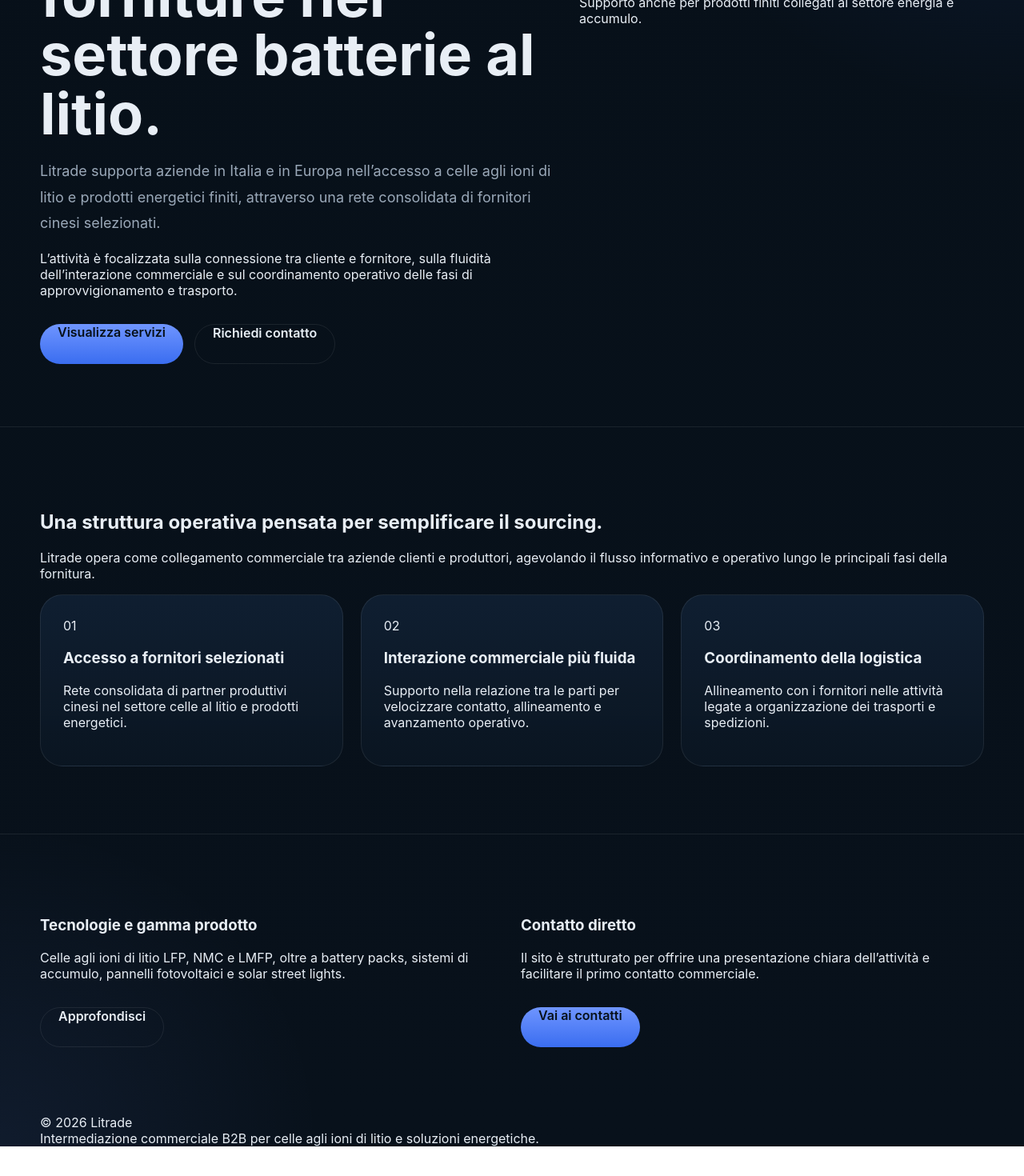
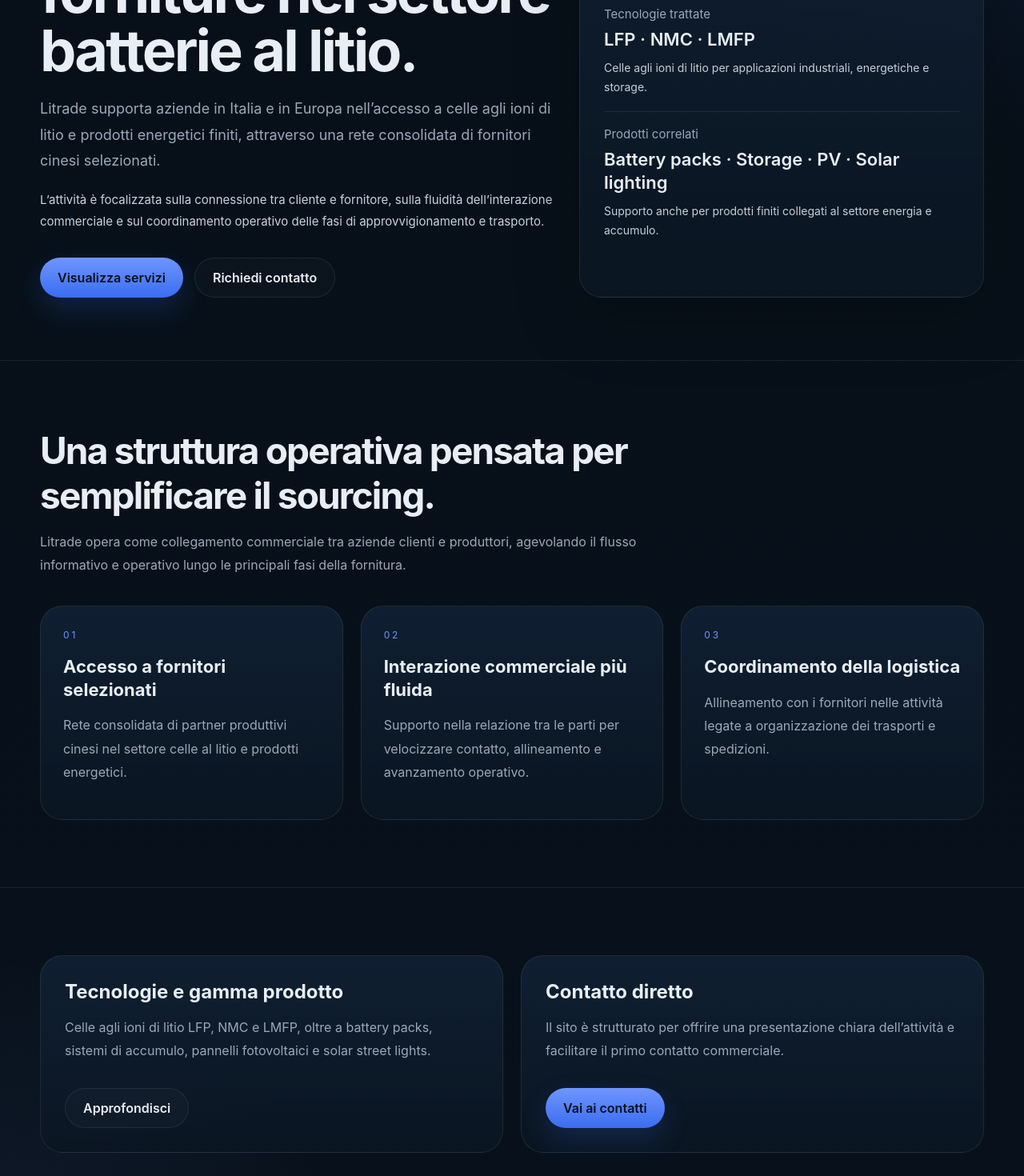
Before and after one commit to LitradeEU/Litrade-site, a Next.js app: page / in a window 1280 px wide. Shown: the part 400-1870 px from the top of the page at 80% size. Before the commit the page ends 1833 px from the top, so only its background shows below. Built offline with nearby package versions, Linux system fonts and the light colour scheme.

Commit message:
Update globals.css

```diff
--- a/styles/globals.css
+++ b/styles/globals.css
@@ -45,8 +45,6 @@
   width: min(var(--max), calc(100% - 40px));
   margin: 0 auto;
 }
-
-/* HEADER */
 
 .header {
   position: sticky;
@@ -138,8 +136,6 @@
   transform: scaleX(1);
 }
 
-/* HERO */
-
 .hero {
   padding: 92px 0 78px;
 }
@@ -148,88 +144,319 @@
   display: grid;
   grid-template-columns: 1.12fr 0.88fr;
   gap: 30px;
+  align-items: stretch;
+}
+
+.eyebrow {
+  font-size: 12px;
+  text-transform: uppercase;
+  letter-spacing: 0.28em;
+  color: var(--muted);
+}
+
+.hero h1,
+.section-heading h2,
+.page-hero h1 {
+  letter-spacing: -0.04em;
 }
 
 .hero h1 {
   font-size: clamp(42px, 6vw, 72px);
   line-height: 1.02;
   margin: 18px 0 20px;
+  max-width: 800px;
 }
 
 .lead {
   color: var(--muted);
   font-size: 18px;
+  line-height: 1.82;
+  max-width: 760px;
+}
+
+.hero-sublead {
+  margin-top: 18px;
+  color: #c7d2df;
+  font-size: 15px;
   line-height: 1.8;
+  max-width: 720px;
 }
 
 .actions {
   display: flex;
+  flex-wrap: wrap;
   gap: 14px;
   margin-top: 32px;
 }
 
 .btn-primary,
 .btn-secondary {
+  display: inline-flex;
+  align-items: center;
+  justify-content: center;
   min-height: 50px;
   padding: 0 22px;
   border-radius: 999px;
   font-weight: 600;
+  transition: transform 0.2s ease, opacity 0.2s ease, border-color 0.2s ease;
 }
 
 .btn-primary {
   background: linear-gradient(180deg, var(--accent-soft), var(--accent));
   color: #071019;
+  box-shadow: 0 14px 34px var(--glow);
+}
+
+.btn-primary:hover {
+  transform: translateY(-1px);
+  opacity: 0.98;
 }
 
 .btn-secondary {
   border: 1px solid var(--line);
+  background: rgba(255, 255, 255, 0.02);
+  color: var(--text);
 }
 
-/* SECTIONS */
+.btn-secondary:hover {
+  border-color: rgba(111, 149, 255, 0.32);
+  transform: translateY(-1px);
+}
+
+.hero-panel,
+.card,
+.band,
+.contact-card {
+  background: linear-gradient(180deg, rgba(18, 35, 56, 0.78), rgba(11, 22, 34, 0.92));
+  border: 1px solid var(--line);
+  border-radius: 28px;
+}
+
+.hero-panel {
+  padding: 30px;
+  box-shadow: 0 28px 80px rgba(0, 0, 0, 0.28);
+}
+
+.panel-label {
+  color: var(--muted);
+  font-size: 12px;
+  text-transform: uppercase;
+  letter-spacing: 0.22em;
+  margin-bottom: 22px;
+}
+
+.metric {
+  padding: 18px 0;
+  border-bottom: 1px solid var(--line);
+}
+
+.metric:last-child {
+  border-bottom: 0;
+  padding-bottom: 0;
+}
+
+.metric-title {
+  font-size: 15px;
+  color: var(--muted);
+  margin-bottom: 8px;
+}
+
+.metric-value {
+  font-size: 22px;
+  line-height: 1.35;
+  font-weight: 600;
+}
+
+.metric-note {
+  margin-top: 8px;
+  color: #c3cfda;
+  line-height: 1.7;
+  font-size: 14px;
+}
 
 .section {
   padding: 84px 0;
   border-top: 1px solid var(--line);
 }
 
+.section-heading {
+  max-width: 770px;
+  margin-bottom: 36px;
+}
+
+.section-heading h2 {
+  font-size: clamp(30px, 4vw, 46px);
+  margin: 0 0 14px;
+}
+
+.section-heading p,
+.card p,
+.footer,
+.page-hero p,
+.list li,
+.grid-note,
+.band p {
+  color: var(--muted);
+  line-height: 1.82;
+}
+
+.grid-3,
 .grid-2 {
   display: grid;
-  grid-template-columns: repeat(2, 1fr);
   gap: 22px;
 }
 
 .grid-3 {
-  display: grid;
   grid-template-columns: repeat(3, 1fr);
-  gap: 22px;
+}
+
+.grid-2 {
+  grid-template-columns: repeat(2, 1fr);
 }
 
 .card {
   padding: 28px;
-  border-radius: 28px;
-  border: 1px solid var(--line);
-  background: linear-gradient(180deg, rgba(18,35,56,0.78), rgba(11,22,34,0.92));
+  transition: border-color 0.2s ease, transform 0.2s ease;
+}
+
+.card:hover {
+  transform: translateY(-2px);
+  border-color: rgba(111, 149, 255, 0.2);
+}
+
+.card-number {
+  color: var(--accent-soft);
+  font-size: 12px;
+  text-transform: uppercase;
+  letter-spacing: 0.24em;
+  margin-bottom: 18px;
+}
+
+.card h3 {
+  margin: 0 0 14px;
+  font-size: 22px;
+  line-height: 1.3;
+}
+
+.band {
+  padding: 30px;
+}
+
+.band h3 {
+  margin: 0 0 12px;
+  font-size: 24px;
 }
 
 .list {
   list-style: none;
   padding: 0;
+  margin: 0;
 }
 
 .list li {
-  padding: 12px 0;
+  padding: 15px 0;
   border-bottom: 1px solid var(--line);
 }
 
-/* CONTACT */
+.list li:last-child {
+  border-bottom: 0;
+}
+
+.footer {
+  padding: 28px 0 42px;
+  border-top: 1px solid var(--line);
+  font-size: 14px;
+}
+
+.footer-inner {
+  display: flex;
+  align-items: center;
+  justify-content: space-between;
+  gap: 18px;
+}
+
+.footer-note {
+  color: var(--muted);
+}
+
+.page-hero {
+  padding: 82px 0 38px;
+}
 
 .contact-wrap {
   display: grid;
-  grid-template-columns: 1fr 1fr;
+  grid-template-columns: 1fr 0.9fr;
   gap: 24px;
 }
 
-/* ===== EXTENSIONS ===== */
+.contact-card {
+  padding: 28px;
+}
+
+.contact-row {
+  padding: 16px 0;
+  border-bottom: 1px solid var(--line);
+}
+
+.contact-row:last-child {
+  border-bottom: 0;
+}
+
+.contact-label {
+  color: var(--muted);
+  font-size: 13px;
+  margin-bottom: 6px;
+}
+
+.contact-value {
+  font-size: 20px;
+  font-weight: 600;
+}
+
+@media (max-width: 980px) {
+  .hero-grid,
+  .grid-3,
+  .grid-2,
+  .contact-wrap {
+    grid-template-columns: 1fr;
+  }
+
+  .nav {
+    gap: 16px;
+    font-size: 13px;
+  }
+}
+
+@media (max-width: 640px) {
+  .container {
+    width: min(var(--max), calc(100% - 28px));
+  }
+
+  .header-inner {
+    min-height: auto;
+    flex-direction: column;
+    padding: 16px 0;
+  }
+
+  .brand {
+    width: 100%;
+    justify-content: center;
+  }
+
+  .nav {
+    flex-wrap: wrap;
+    justify-content: center;
+  }
+
+  .hero {
+    padding-top: 56px;
+  }
+
+  .footer-inner {
+    flex-direction: column;
+    align-items: flex-start;
+  }
+}
 
 .product-card {
   overflow: hidden;
@@ -238,14 +465,14 @@
 .product-visual {
   margin: -8px -8px 22px;
   border-radius: 22px;
-  border: 1px solid rgba(111,149,255,0.16);
-  background: linear-gradient(180deg, rgba(58,109,240,0.08), rgba(255,255,255,0.02));
+  border: 1px solid rgba(111, 149, 255, 0.16);
+  background: linear-gradient(180deg, rgba(58, 109, 240, 0.08), rgba(255, 255, 255, 0.02));
   padding: 18px;
 }
 
 .cert-grid {
   display: grid;
-  grid-template-columns: repeat(3,1fr);
+  grid-template-columns: repeat(3, 1fr);
   gap: 18px;
 }
 
@@ -253,30 +480,74 @@
   padding: 22px;
   border-radius: 24px;
   border: 1px solid var(--line);
+  background: linear-gradient(180deg, rgba(18, 35, 56, 0.78), rgba(11, 22, 34, 0.92));
 }
 
 .cert-badge {
-  margin-bottom: 14px;
+  width: 56px;
+  height: 56px;
+  border-radius: 16px;
+  display: flex;
+  align-items: center;
+  justify-content: center;
+  background: linear-gradient(180deg, rgba(58, 109, 240, 0.2), rgba(31, 78, 216, 0.12));
+  border: 1px solid rgba(111, 149, 255, 0.22);
+  color: var(--accent-soft);
+  font-size: 12px;
+  font-weight: 700;
+  letter-spacing: 0.08em;
+  margin-bottom: 18px;
+}
+
+.form-card input,
+.form-card textarea,
+.form-card select {
+  width: 100%;
+  min-height: 52px;
+  padding: 0 16px;
+  border-radius: 16px;
+  border: 1px solid var(--line);
+  background: rgba(255, 255, 255, 0.02);
+  color: var(--text);
+  outline: none;
+}
+
+.form-card textarea {
+  min-height: 140px;
+  padding-top: 14px;
+  resize: vertical;
+}
+
+.form-card input::placeholder,
+.form-card textarea::placeholder {
+  color: var(--muted);
+}
+
+.form-card input:focus,
+.form-card textarea:focus {
+  border-color: rgba(111, 149, 255, 0.34);
+  box-shadow: 0 0 0 3px rgba(58, 109, 240, 0.1);
 }
 
 .form-grid {
   display: grid;
-  grid-template-columns: repeat(2,1fr);
+  grid-template-columns: repeat(2, 1fr);
   gap: 14px;
+  margin-top: 20px;
 }
 
 .full {
   grid-column: 1 / -1;
 }
 
-/* RESPONSIVE */
+.button-reset {
+  border: 0;
+  cursor: pointer;
+}
 
 @media (max-width: 980px) {
-  .grid-2,
-  .grid-3,
   .cert-grid,
-  .form-grid,
-  .contact-wrap {
+  .form-grid {
     grid-template-columns: 1fr;
   }
 }
```
